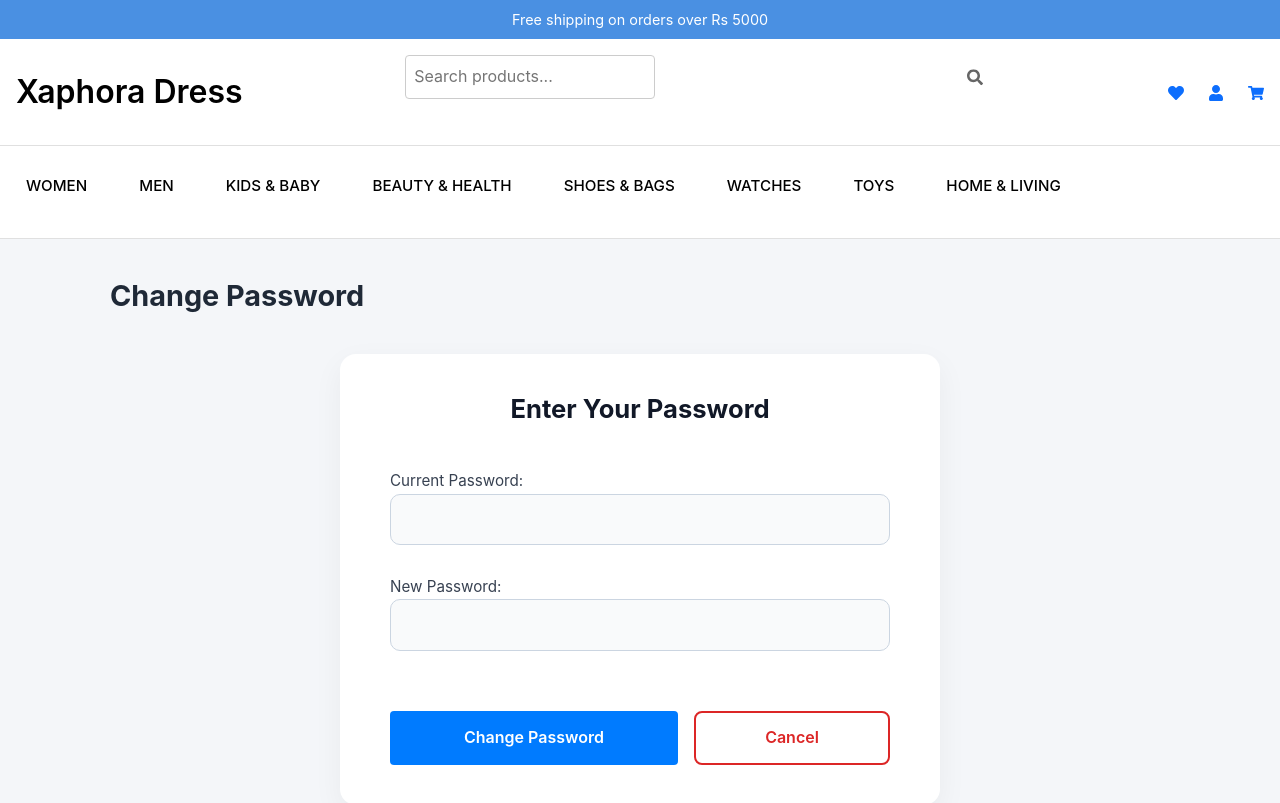
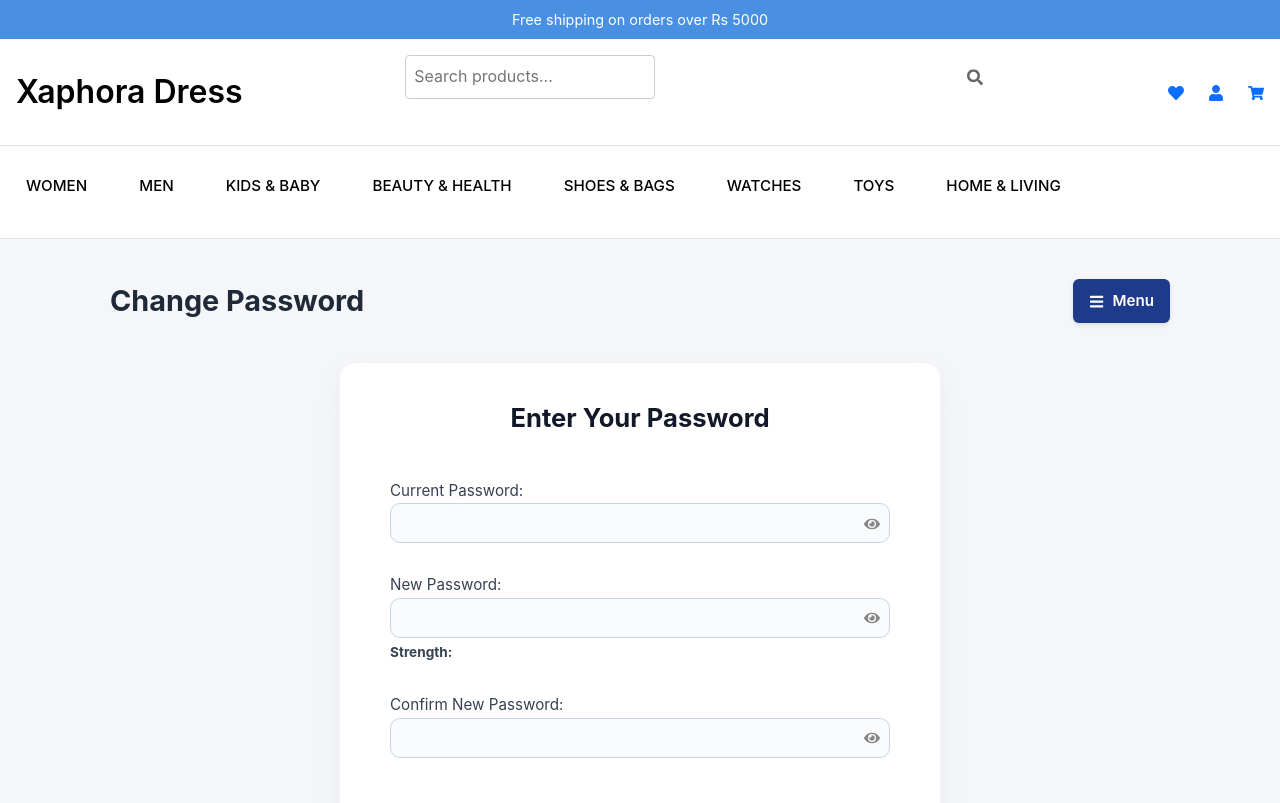
Before and after one commit to TeamITPY2S2/Xaphora-Dress, a React (Create React App) app in the folder frontend/: page /change-password in a window 1280 px wide. Shown: the top 803 px of the page. Built offline with nearby package versions, Linux system fonts and the light colour scheme; no server answers.

Commit message:
change password done

```diff
--- a/frontend/package.json
+++ b/frontend/package.json
@@ -22,6 +22,7 @@
     "react-icons": "^5.5.0",
     "react-router-dom": "^7.4.0",
     "react-scripts": "5.0.1",
+    "react-toastify": "^11.0.5",
     "web-vitals": "^2.1.4"
   },
   "scripts": {
--- a/frontend/src/pages/ChangePassword.js
+++ b/frontend/src/pages/ChangePassword.js
@@ -1,17 +1,23 @@
-// src/pages/ChangePassword.js
 import React, { useState } from "react";
 import { useNavigate } from "react-router-dom";
-import "./UpdateBuyerProfile.css"; // Reuse same styling as Update Profile
+import "./UpdateBuyerProfile.css"; // Shared styling
 import Navbar from "../components/Navbar";
 import Footer from "../components/Footer";
+import AccountDrawer from "../components/AccountDrawer";
+import { FaBars, FaEye, FaEyeSlash } from "react-icons/fa";
+import { toast, ToastContainer } from "react-toastify";
+import "react-toastify/dist/ReactToastify.css";
 
 const ChangePassword = () => {
   const navigate = useNavigate();
+  const [drawerOpen, setDrawerOpen] = useState(false);
   const [formData, setFormData] = useState({
     oldPassword: "",
     newPassword: "",
+    confirmPassword: "",
   });
   const [message, setMessage] = useState("");
+  const [showPasswords, setShowPasswords] = useState(false);
 
   const handleChange = (e) => {
     setFormData((prev) => ({
@@ -20,9 +26,23 @@ const ChangePassword = () => {
     }));
   };
 
+  const getStrength = (password) => {
+    if (!password) return "";
+    if (password.length < 6) return "Weak";
+    if (password.match(/[A-Z]/) && password.match(/[0-9]/) && password.length >= 8) return "Strong";
+    return "Medium";
+  };
+
   const handleSubmit = async (e) => {
     e.preventDefault();
     setMessage("");
+
+    const { oldPassword, newPassword, confirmPassword } = formData;
+
+    if (newPassword !== confirmPassword) {
+      toast.error("New password and confirm password do not match");
+      return;
+    }
 
     const token = localStorage.getItem("token");
 
@@ -33,51 +53,123 @@ const ChangePassword = () => {
           "Content-Type": "application/json",
           Authorization: `Bearer ${token}`,
         },
-        body: JSON.stringify(formData),
+        body: JSON.stringify({ oldPassword, newPassword }),
       });
 
       const data = await res.json();
       if (res.ok) {
-        alert("Password changed successfully!");
-        navigate("/dashboard");
+        toast.success("Password changed successfully!");
+        setTimeout(() => navigate("/dashboard"), 2000);
       } else {
-        setMessage(data.message || "Failed to change password");
+        toast.error(data.message || "Failed to change password");
       }
     } catch (err) {
-      setMessage("Server error");
+      toast.error("Server error");
     }
+  };
+
+  const handleLogout = () => {
+    localStorage.removeItem("token");
+    localStorage.removeItem("userType");
+    navigate("/home");
+  };
+
+  const handleDeleteProfile = async () => {
+    if (!window.confirm("Are you sure you want to delete your profile?")) return;
+    const token = localStorage.getItem("token");
+
+    try {
+      const res = await fetch("http://localhost:8070/api/dashboard/delete", {
+        method: "DELETE",
+        headers: {
+          Authorization: `Bearer ${token}`,
+        },
+      });
+
+      if (res.ok) {
+        toast.success("Profile deleted");
+        setTimeout(() => handleLogout(), 2000);
+      } else {
+        const data = await res.json();
+        toast.error(data.message || "Failed to delete profile");
+      }
+    } catch {
+      toast.error("Error deleting profile");
+    }
+  };
+
+  const handleChangePassword = () => {
+    navigate("/change-password");
   };
 
   return (
     <>
       <Navbar />
+      <ToastContainer />
       <div className="update-profile-wrapper">
         <div className="update-header">
           <h1>Change Password</h1>
+          <button className="btn-menu" onClick={() => setDrawerOpen(true)}>
+            <FaBars /> Menu
+          </button>
         </div>
 
         <form onSubmit={handleSubmit} className="update-form">
           <h2>Enter Your Password</h2>
           {message && <p className="error">{message}</p>}
+
+          {/* Current Password */}
           <label>
             Current Password:
+            <div className="password-wrapper">
               <input
-              type="password"
+                type={showPasswords ? "text" : "password"}
                 name="oldPassword"
                 value={formData.oldPassword}
                 onChange={handleChange}
                 required
               />
+              <span className="toggle-icon" onClick={() => setShowPasswords(!showPasswords)}>
+                {showPasswords ? <FaEyeSlash /> : <FaEye />}
+              </span>
+            </div>
           </label>
+
+          {/* New Password */}
           <label>
             New Password:
+            <div className="password-wrapper">
               <input
-              type="password"
+                type={showPasswords ? "text" : "password"}
                 name="newPassword"
                 value={formData.newPassword}
                 onChange={handleChange}
                 required
               />
+              <span className="toggle-icon" onClick={() => setShowPasswords(!showPasswords)}>
+                {showPasswords ? <FaEyeSlash /> : <FaEye />}
+              </span>
+            </div>
+            <div className={`password-strength ${getStrength(formData.newPassword).toLowerCase()}`}>
+              Strength: {getStrength(formData.newPassword)}
+            </div>
+          </label>
+
+          {/* Confirm Password */}
+          <label>
+            Confirm New Password:
+            <div className="password-wrapper">
+              <input
+                type={showPasswords ? "text" : "password"}
+                name="confirmPassword"
+                value={formData.confirmPassword}
+                onChange={handleChange}
+                required
+              />
+              <span className="toggle-icon" onClick={() => setShowPasswords(!showPasswords)}>
+                {showPasswords ? <FaEyeSlash /> : <FaEye />}
+              </span>
+            </div>
           </label>
 
           <div className="button-group">
@@ -92,6 +184,19 @@ const ChangePassword = () => {
           </div>
         </form>
       </div>
+
+      <AccountDrawer
+        isOpen={drawerOpen}
+        onClose={() => setDrawerOpen(false)}
+        userName="My Account"
+        onLogout={handleLogout}
+        onAccountDetails={() => navigate("/dashboard")}
+        onAddresses={() => navigate("/address")}
+        onChangePassword={handleChangePassword}
+        onUpdateProfile={() => navigate("/update-profile")}
+        onDeleteProfile={handleDeleteProfile}
+      />
+
       <Footer />
     </>
   );
--- a/frontend/src/pages/UpdateBuyer.css
+++ b/frontend/src/pages/UpdateBuyer.css
@@ -1,5 +1,3 @@
-/* UpdateBuyer.css */
-
 :root {
   --primary-color: #4a90e2;
   --secondary-color: #50e3c2;
@@ -97,3 +95,53 @@
   background: #3bb9a2;
   transform: scale(1.05);
 }
+
+/* 👁️ Password field styling */
+.password-wrapper {
+  position: relative;
+  display: flex;
+  align-items: center;
+}
+
+.password-wrapper input {
+  width: 100%;
+  padding-right: 35px;
+  padding-left: 10px;
+  border: 1px solid #ccc;
+  border-radius: var(--border-radius);
+  background-color: var(--input-bg);
+  height: 40px;
+  box-sizing: border-box;
+  font-size: 1em;
+}
+
+.toggle-icon {
+  position: absolute;
+  right: 10px;
+  font-size: 1rem;
+  color: #888;
+  cursor: pointer;
+}
+
+.toggle-icon:hover {
+  color: #333;
+}
+
+/* Strength indicator */
+.password-strength {
+  font-size: 0.85rem;
+  margin-top: 4px;
+  font-weight: bold;
+}
+
+.password-strength.weak {
+  color: var(--error-color);
+}
+
+.password-strength.medium {
+  color: orange;
+}
+
+.password-strength.strong {
+  color: green;
+}
```
Also changed, not shown: 1 other file (tests, documents, lock files or other folders). Lines whose indentation alone changed are shown as unchanged.
